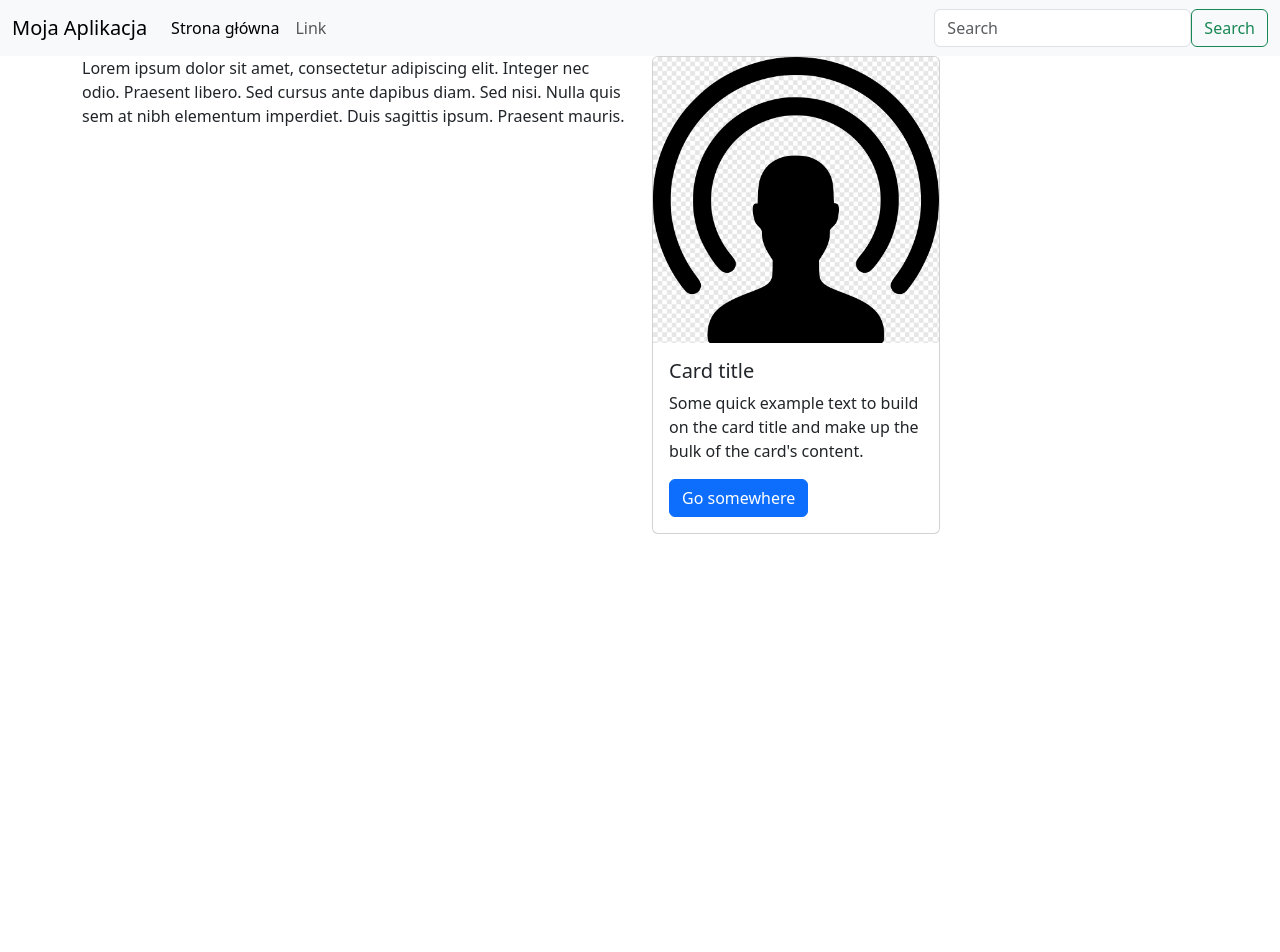
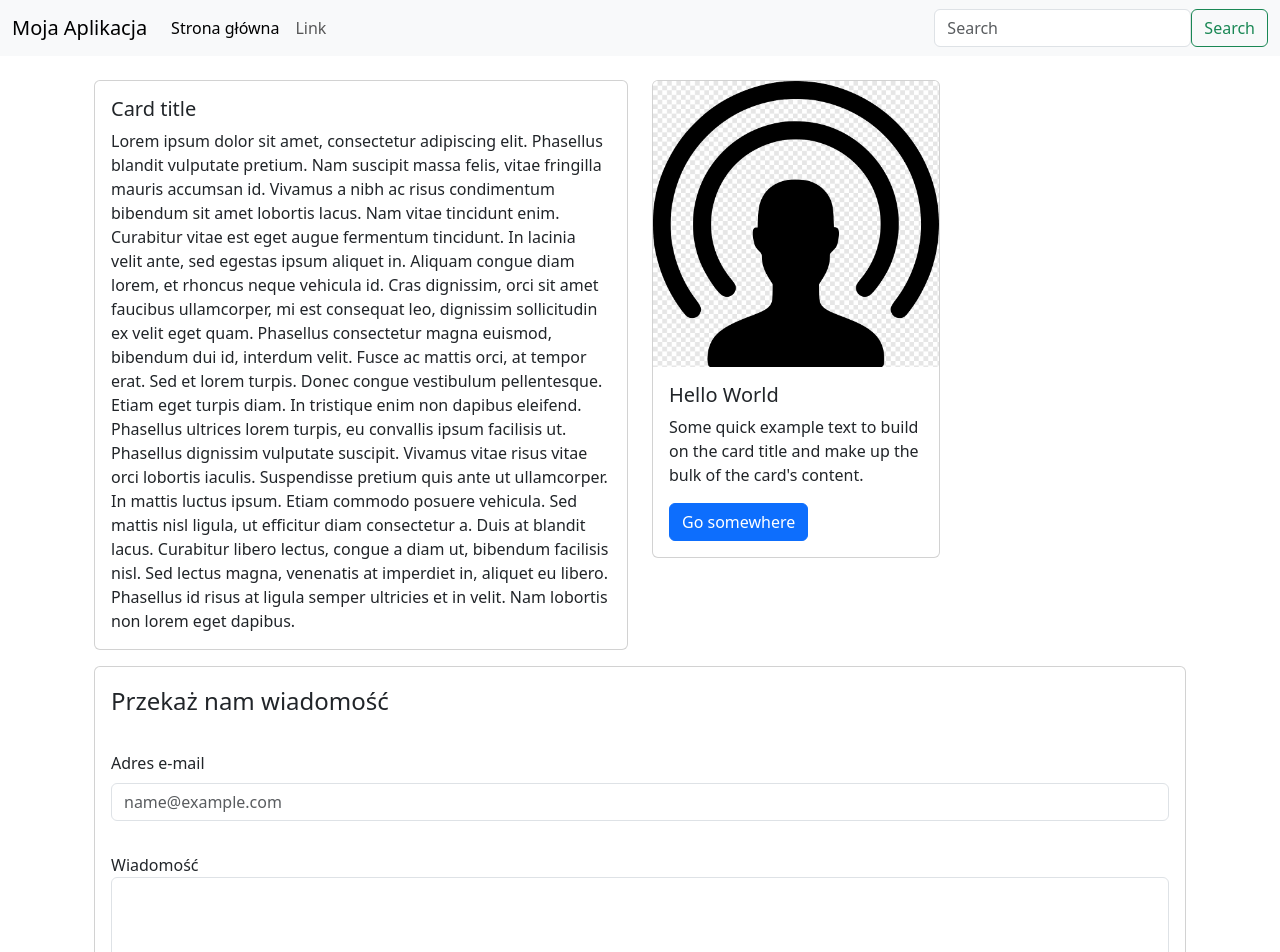
Before and after one commit to nic00la1/bootstrapConnectTEB, an Angular app: page / in a window 1280 px wide. Shown: the top 952 px of the page. Before the commit the page ends 800 px from the top, so only its background shows below. Built offline with nearby package versions, Linux system fonts and the light colour scheme.

Commit message:
forms prawie ready ✅

```diff
--- a/src/app/app.component.html
+++ b/src/app/app.component.html
@@ -20,22 +20,41 @@
     </div>
   </div>
 </nav>
-<div class="container">
-  <div class="row ">
+<div class="container mx-auto p-4">
+  <div class="row">
     <div class="col-md-6">
-      <div>
-        <p>Lorem ipsum dolor sit amet, consectetur adipiscing elit. Integer nec odio. Praesent libero. Sed cursus ante dapibus diam. Sed nisi. Nulla quis sem at nibh elementum imperdiet. Duis sagittis ipsum. Praesent mauris.</p>
+      <div class="card" >
+
+        <div class="card-body">
+          <h5 class="card-title">Card title</h5>
+          <p class="card-text">Lorem ipsum dolor sit amet, consectetur adipiscing elit. Phasellus blandit vulputate pretium. Nam suscipit massa felis, vitae fringilla mauris accumsan id. Vivamus a nibh ac risus condimentum bibendum sit amet lobortis lacus. Nam vitae tincidunt enim. Curabitur vitae est eget augue fermentum tincidunt. In lacinia velit ante, sed egestas ipsum aliquet in. Aliquam congue diam lorem, et rhoncus neque vehicula id. Cras dignissim, orci sit amet faucibus ullamcorper, mi est consequat leo, dignissim sollicitudin ex velit eget quam. Phasellus consectetur magna euismod, bibendum dui id, interdum velit. Fusce ac mattis orci, at tempor erat. Sed et lorem turpis. Donec congue vestibulum pellentesque. Etiam eget turpis diam. In tristique enim non dapibus eleifend. Phasellus ultrices lorem turpis, eu convallis ipsum facilisis ut.
+            Phasellus dignissim vulputate suscipit. Vivamus vitae risus vitae orci lobortis iaculis. Suspendisse pretium quis ante ut ullamcorper. In mattis luctus ipsum. Etiam commodo posuere vehicula. Sed mattis nisl ligula, ut efficitur diam consectetur a. Duis at blandit lacus. Curabitur libero lectus, congue a diam ut, bibendum facilisis nisl. Sed lectus magna, venenatis at imperdiet in, aliquet eu libero. Phasellus id risus at ligula semper ultricies et in velit. Nam lobortis non lorem eget dapibus.</p>
+        </div>
       </div>
     </div>
     <div class="col-md-6">
       <div class="card" style="width: 18rem;">
         <img class="card-img-top" src="./assets/images/ziomo.png"  alt="Card image cap">
         <div class="card-body">
-          <h5 class="card-title">Card title</h5>
+          <h5 class="card-title">Hello World</h5>
           <p class="card-text">Some quick example text to build on the card title and make up the bulk of the card's content.</p>
           <a href="#" class="btn btn-primary">Go somewhere</a>
         </div>
       </div>
     </div>
   </div>
+
+
+  <form class="card mt-3 ">
+    <legend class="m-3">Przekaż nam wiadomość</legend>
+    <div class="mb-3 m-3">
+      <label for="exampleInputEmail1" class="form-label">Adres e-mail</label>
+      <input type="email" class="form-control" id="exampleInputEmail1" aria-describedby="emailHelp" placeholder="name@example.com">
+    </div>
+
+    <div class="form-group m-3">
+      <label for="exampleFormControlTextarea1">Wiadomość</label>
+      <textarea class="form-control" id="exampleFormControlTextarea1" rows="3"></textarea>
+    </div>
+  </form>
 </div>
```
